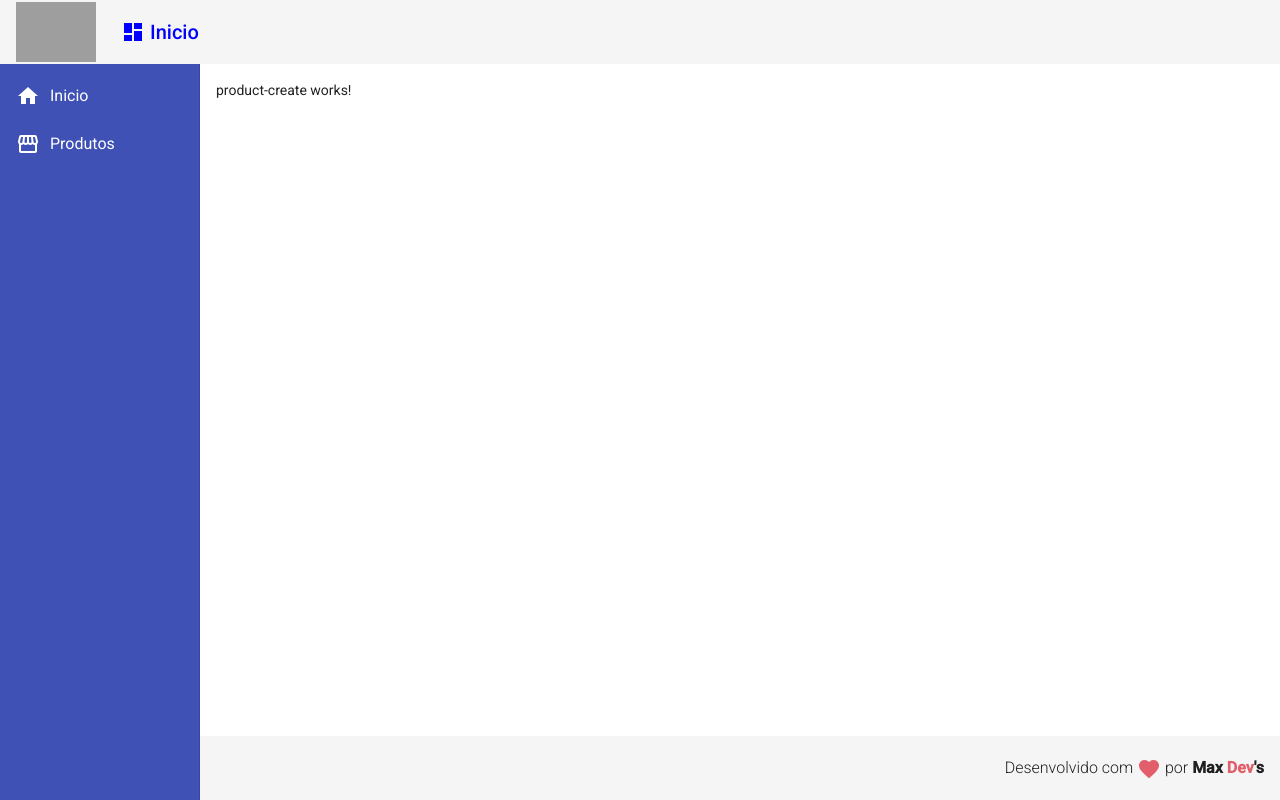
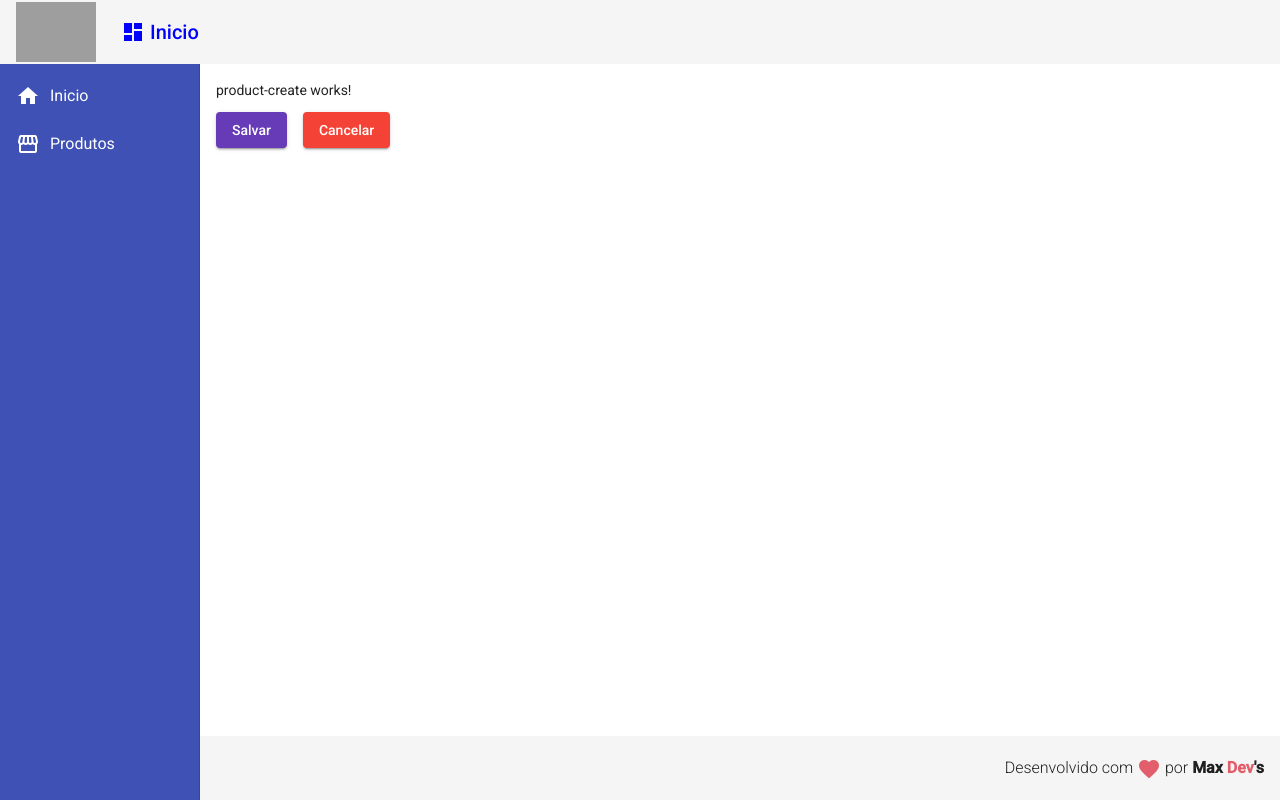
Before and after one commit to RodneiDias/cadastro-Angular, an Angular app in the folder frontend/: page /products/create in a window 1280 px wide. Built offline with nearby package versions, Linux system fonts and the light colour scheme; grey boxes are pictures that could not be loaded.

Commit message:
Criação

```diff
--- a/frontend/src/app/components/product/product-create/product-create.component.css
+++ b/frontend/src/app/components/product/product-create/product-create.component.css
@@ -0,0 +1,3 @@
+.btn{
+   margin-right: 1rem;
+}
--- a/frontend/src/app/components/product/product-create/product-create.component.html
+++ b/frontend/src/app/components/product/product-create/product-create.component.html
@@ -1 +1,9 @@
 <p>product-create works!</p>
+
+<button mat-raised-button (click)="createProduct()" color="primary" class="btn">
+  Salvar
+</button>
+
+<button mat-raised-button (click)="cancel()" color="warn" class="btn">
+  Cancelar
+</button>
--- a/frontend/src/app/components/product/product-create/product-create.component.ts
+++ b/frontend/src/app/components/product/product-create/product-create.component.ts
@@ -1,4 +1,6 @@
+import { ProductService } from './../product.service';
 import { Component, OnInit } from '@angular/core';
+import { Router } from '@angular/router';
 
 @Component({
   selector: 'app-product-create',
@@ -7,9 +9,15 @@ import { Component, OnInit } from '@angular/core';
 })
 export class ProductCreateComponent implements OnInit {
 
-  constructor() { }
+  constructor(private productService: ProductService, private router: Router) { }
 
   ngOnInit(): void {
+
   }
-
+  createProduct(): void {
+    this.productService.showMessage('Produto criado')
+  }
+  cancel(): void {
+    this.router.navigate(['/products'])
+  }
 }
--- /dev/null
+++ b/frontend/src/app/components/product/product-model.ts
@@ -0,0 +1,5 @@
+export interface Product {
+     id?: number
+     name: string
+     price: number
+}
--- /dev/null
+++ b/frontend/src/app/components/product/product.service.ts
@@ -0,0 +1,17 @@
+import { Injectable } from '@angular/core';
+import { MatSnackBar, MatSnackBarModule  } from  '@angular/material/snack-bar';
+
+@Injectable({
+  providedIn: 'root'
+})
+export class ProductService {
+
+  constructor(private snackBar: MatSnackBar) { }
+  showMessage(msg:string): void{
+    this.snackBar.open(msg, 'X', {
+    duration: 3000,
+    horizontalPosition:"right",
+    verticalPosition:"top"
+    })
+  }
+}
--- a/frontend/src/app/components/template/nav/nav.component.html
+++ b/frontend/src/app/components/template/nav/nav.component.html
@@ -16,7 +16,6 @@
     </mat-nav-list>
   </mat-sidenav>
   <mat-sidenav-content class="content">
-
     <router-outlet></router-outlet>
   </mat-sidenav-content>
 
--- a/frontend/src/app/views/product-crud/product-crud.component.ts
+++ b/frontend/src/app/views/product-crud/product-crud.component.ts
@@ -1,5 +1,5 @@
 import { Component, OnInit } from '@angular/core';
-import {Router} from '@angular/router';
+import { Router } from '@angular/router';
 
 
 
```
Also changed, not shown: frontend/src/app/app.module.ts (+10 -7 lines), 1 other file (tests, documents, lock files or other folders).
